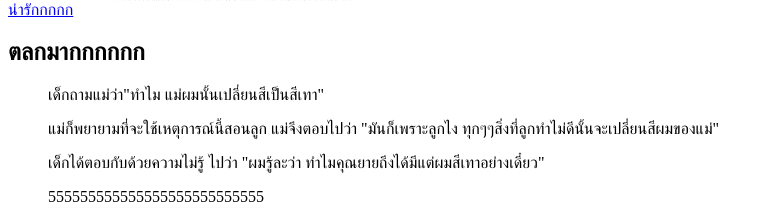
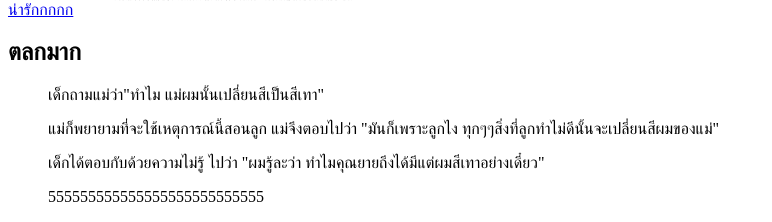
Before and after one commit to Thanathonster/itf-thathon, a PHP site: page / in a window 1280 px wide. Shown: the part 609-831 px from the top of the page, without its empty margins (0-772 px from the left). Run offline with PHP 8.4, Linux system fonts and the light colour scheme.

Commit message:
Update index.php

```diff
--- a/index.php
+++ b/index.php
@@ -11,7 +11,7 @@
         <a href="https://thethaiger.com/coronavirus/covid-cat-craze-challenge-aka-flying-pussy-competition">น่ารักกกกก</a>
     </bady>
 
-    <h2>ตลกมากกกกกก</h2>
+    <h2>ตลกมาก</h2>
     <ul>
         <p>เด็กถามแม่ว่า"ทำไม แม่ผมนั้นเปลี่ยนสีเป็นสีเทา"</p>
         <p>แม่ก็พยายามที่จะใช้เหตุการณ์นี้สอนลูก แม่จึงตอบไปว่า "มันก็เพราะลูกไง ทุกๆๆสิ่งที่ลูกทำไม่ดีนั้นจะเปลี่ยนสีผมของแม่"</p>
```
